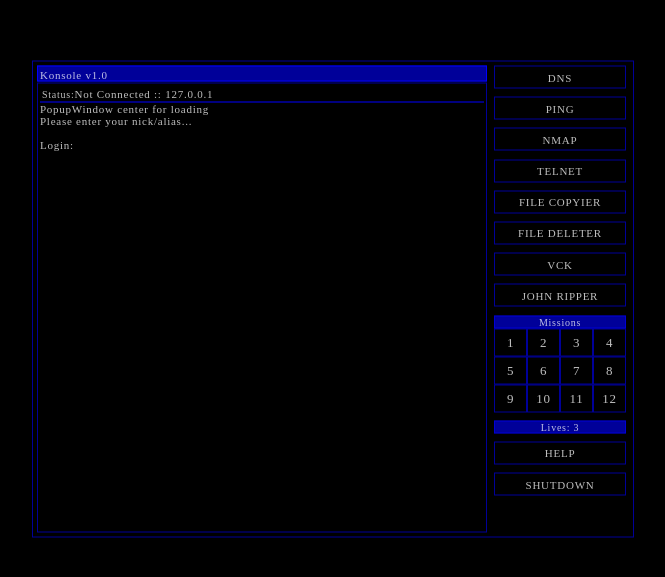
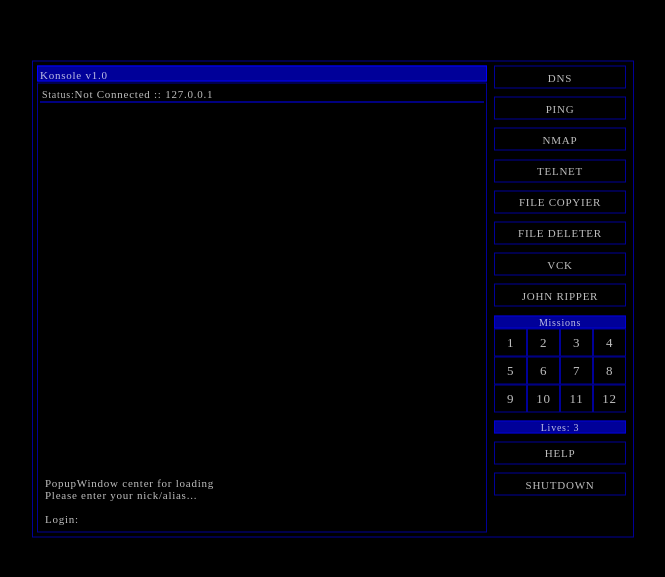
Before and after one commit to iArmanKarimi/Hacker-Cyber-Warfare, a React (Vite) app: page / in a window 1280 px wide. Shown: the part 109-686 px from the top of the page, without its empty margins (315-980 px from the left). Built offline with nearby package versions, Linux system fonts and the light colour scheme; a web font is replaced by a local one.

Commit message:
init terminal interface styling

```diff
--- a/src/Component/TerminalInterface.jsx
+++ b/src/Component/TerminalInterface.jsx
@@ -1,10 +1,11 @@
 import { useState } from "react";
 import PropTypes from "prop-types";
+import "./css/TerminalInterface.css"
 
 function TerminalInterface(props) {
   return (
     <>
-      <div>
+      <div id="terminal-output">
         {props.outputs.map((output, index) => (
           <div key={index}>{output}</div>
         ))}
--- /dev/null
+++ b/src/Component/css/TerminalInterface.css
@@ -0,0 +1,7 @@
+#interface {
+  display: flex;
+  justify-content: flex-end;
+  flex-direction: column;
+  height: 417px;
+  padding: 5px;
+}
```
